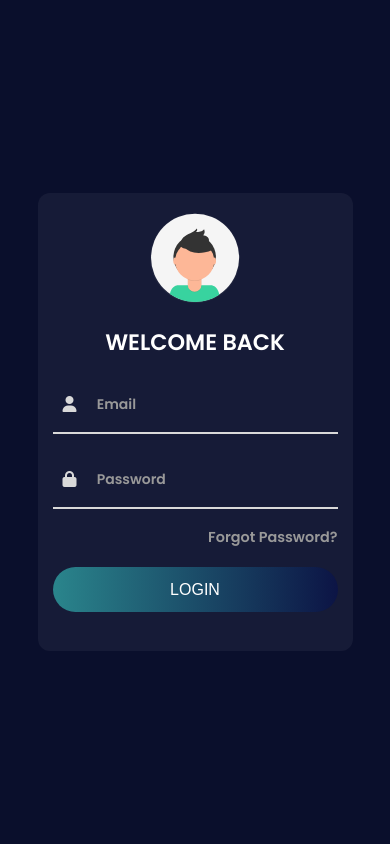
After one commit to Jerry-Courage/NovaEngine, a PHP site: page /login.html in a window 390 px wide. The commit adds this page. Run offline with PHP 8.4, Linux system fonts and the light colour scheme; some libraries are stand-ins or nearby versions.

Commit message:
my message now good

```diff
--- a/assets/css/style.css
+++ b/assets/css/style.css
@@ -6,78 +6,52 @@
 
 body {
   font-family: 'Poppins', sans-serif;
-    overflow: hidden;
-    background-color:#0a0f2c ;
-    color: #ffff;
-    padding-bottom: 1000px;
+  background-color: #0a0f2c;
+  color: #fff;
+  min-height: 100vh;
+  display: flex;
+  justify-content: center;
+  align-items: center;
 }
 
-.wave {
-    position: fixed;
-    bottom: 0;
-    left: 0;
-    height: 100%;
-    z-index: -1;
+/* Container */
+.container {
+  width: 100%;
+  max-width: 1200px;
+  display: flex;
+  justify-content: center;
+  padding: 20px;
 }
 
-.container {
-    width: 100vw;
-    height: 100vh;
-    display: grid;
-    grid-template-columns: repeat(2, 1fr);
-    grid-gap: 7rem;
-    padding: 0 2rem;
-}
-
-.img {
-    display: flex;
-    justify-content: flex-end;
-    align-items: center;
-
-    height: 90%;
-    margin-top:20px;
-    border-width: 1px;
-    border-style:solid ;
-    border-color: #101a5313;
-}
-
+/* Login Content */
 .login-content {
-    display: flex;
-    justify-content: flex-start;
-    align-items: center;
+  background: rgba(255, 255, 255, 0.05);
+  border-radius: 12px;
+  padding: 30px 25px;
+  width: 100%;
+  max-width: 420px;
   text-align: center;
 }
 
-.img img {
-    width: 689px;
-}
-
-form {
-    width: 360px;
-}
-
 .login-content img {
-    height: 100px;
+  height: 90px;
 }
 
 .login-content h2 {
   margin: 15px 0;
-    color:#ffff;
+  color: #fff;
   text-transform: uppercase;
-    font-size: 2.9rem;
+  font-size: 2rem;
 }
 
-.login-content .input-div {
+/* Input Groups */
+.input-div {
   position: relative;
   display: grid;
-    grid-template-columns: 7% 93%;
-    margin: 25px 0;
+  grid-template-columns: 12% 88%;
+  margin: 18px 0;
   padding: 5px 0;
   border-bottom: 2px solid #d9d9d9;
-}
-
-.login-content .input-div.one {
-    margin-top: 0;
 }
 
 .i {
@@ -87,59 +61,22 @@ form {
   align-items: center;
 }
 
-.i i {
-    transition: .3s;
-}
-
-.input-div>div {
+.input-div > div {
   position: relative;
   height: 45px;
 }
 
-.input-div>div>h5 {
+.input-div h5 {
   position: absolute;
   left: 10px;
   top: 50%;
   transform: translateY(-50%);
   color: #999;
-    font-size: 18px;
+  font-size: 16px;
   transition: .3s;
 }
 
-.input-div:before,
-.input-div:after {
-    content: '';
-    position: absolute;
-    bottom: -2px;
-    width: 0%;
-    height: 2px;
-    background-color: #38d39f;
-    transition: .4s;
-}
-
-.input-div:before {
-    right: 50%;
-}
-
-.input-div:after {
-    left: 50%;
-}
-
-.input-div.focus:before,
-.input-div.focus:after {
-    width: 50%;
-}
-
-.input-div.focus>div>h5 {
-    top: -5px;
-    font-size: 15px;
-}
-
-.input-div.focus>.i>i {
-    color: #38d39f;
-}
-
-.input-div>div>input {
+.input-div input {
   position: absolute;
   left: 0;
   top: 0;
@@ -149,21 +86,36 @@ form {
   outline: none;
   background: none;
   padding: 0.5rem 0.7rem;
-    font-size: 1.2rem;
-    color: #555;
-    font-family: 'poppins', sans-serif;
+  font-size: 1rem;
+  color: #fff;
 }
 
-.input-div.pass {
-    margin-bottom: 4px;
+/* Select Box */
+.what {
+  border-radius: 25px;
+  width: 100%;
+  height: 40px;
+  padding-left: 15px;
+  font-size: 0.95rem;
+  margin-top: 10px;
+  border: 1px solid #38d39f;
+  background: transparent;
+  color: #fff;
 }
 
+.what option {
+  background: #0a0f2c;
+  color: #fff;
+}
+
+/* Links */
 a {
   display: block;
   text-align: right;
   text-decoration: none;
   color: #999;
   font-size: 0.9rem;
+  margin-top: 5px;
   transition: .3s;
 }
 
@@ -171,18 +123,7 @@ a:hover {
   color: #38d39f;
 }
 
-.what{border-radius: 25px;
-width:100%;
-height:38px;
-padding-left: 20px;
-font-size: 0.9rem;
-font-style: bold;
-
-margin-top:10px;
-
-}
-
-
+/* Button */
 .btn {
   display: block;
   width: 100%;
@@ -192,11 +133,10 @@ margin-top:10px;
   border: none;
   background-image: linear-gradient(to right, #2a858c, #0c1445, #111c59);
   background-size: 200%;
-    font-size: 1.2rem;
+  font-size: 1.1rem;
   color: #fff;
-    font-family: 'Poppins', sans-serif;
   text-transform: uppercase;
-    margin: 1rem 0;
+  margin: 1.2rem 0;
   cursor: pointer;
   transition: .5s;
 }
@@ -205,42 +145,33 @@ margin-top:10px;
   background-position: right;
 }
 
+/* Responsive Queries */
+@media screen and (max-width: 768px) {
+  .login-content {
+    max-width: 90%;
+    padding: 25px 20px;
+  }
 
-@media screen and (max-width: 1050px) {
-    .container {
-        grid-gap: 5rem;
+  .login-content h2 {
+    font-size: 1.7rem;
   }
 }
 
-@media screen and (max-width: 1000px) {
-    form {
-        width: 290px;
+@media screen and (max-width: 480px) {
+  .login-content {
+    padding: 20px 15px;
   }
 
   .login-content h2 {
-        font-size: 2.4rem;
-        margin: 8px 0;
+    font-size: 1.4rem;
   }
 
-    .img img {
-        width: 400px;
+  .input-div h5 {
+    font-size: 14px;
+  }
+
+  .btn {
+    font-size: 1rem;
+    height: 45px;
   }
 }
-
-@media screen and (max-width: 900px) {
-    .container {
-        grid-template-columns: 1fr;
-    }
-
-    .img {
-        display: none;
-    }
-
-    .wave {
-        display: none;
-    }
-
-    .login-content {
-        justify-content: center;
-    }
-}
--- /dev/null
+++ b/login.html
@@ -0,0 +1,63 @@
+<!DOCTYPE html>
+<html lang="en">
+  <head>
+    <meta charset="UTF-8" />
+    <meta http-equiv="X-UA-Compatible" content="IE=edge" />
+    <meta name="viewport" content="width=device-width, initial-scale=1.0" />
+    <title>Login</title>
+    <!-- Google Font -->
+    <link
+      href="https://fonts.googleapis.com/css?family=Poppins:600&display=swap"
+      rel="stylesheet"
+    />
+    <!-- Font Awesome -->
+    <script src="https://kit.fontawesome.com/a81368914c.js"></script>
+    <!-- mycss -->
+    <link rel="stylesheet" href="assets/css/style.css" />
+  </head>
+  <body>
+    <div class="container">
+      <!-- <div class="img">
+        <img
+          src="image/file_00000000e1c461f9a425912a16c49f72-removebg-preview.png"
+          alt=""
+        />
+      </div>
+ -->
+      <!-- Login Content -->
+      <div class="login-content">
+        <form action="">
+          <img src="assets/img/avatar.svg" alt="" />
+          <h2 class="title">Welcome Back</h2>
+
+          <div class="input-div one">
+            <div class="i">
+              <i class="fas fa-user"></i>
+            </div>
+            <div class="div">
+              <h5>Email</h5>
+              <input type="text" class="input" />
+            </div>
+          </div>
+
+          <!-- Input Password -->
+          <div class="input-div pass">
+            <div class="i">
+              <i class="fas fa-lock"></i>
+            </div>
+            <div class="div">
+              <h5>Password</h5>
+              <input type="password" class="input" />
+            </div>
+          </div>
+          <!-- End Input Password -->
+
+          <a href="#">Forgot Password?</a>
+          <input type="submit" class="btn" value="Login" />
+        </form>
+      </div>
+    </div>
+
+    <script type="text/javascript" src="assets/js/main.js"></script>
+  </body>
+</html>
```
Also changed, not shown: sign-up.html (deleted, +0 -151 lines), signUp.html (renamed from index.html, +22 -33 lines). Lines whose indentation alone changed are shown as unchanged.
